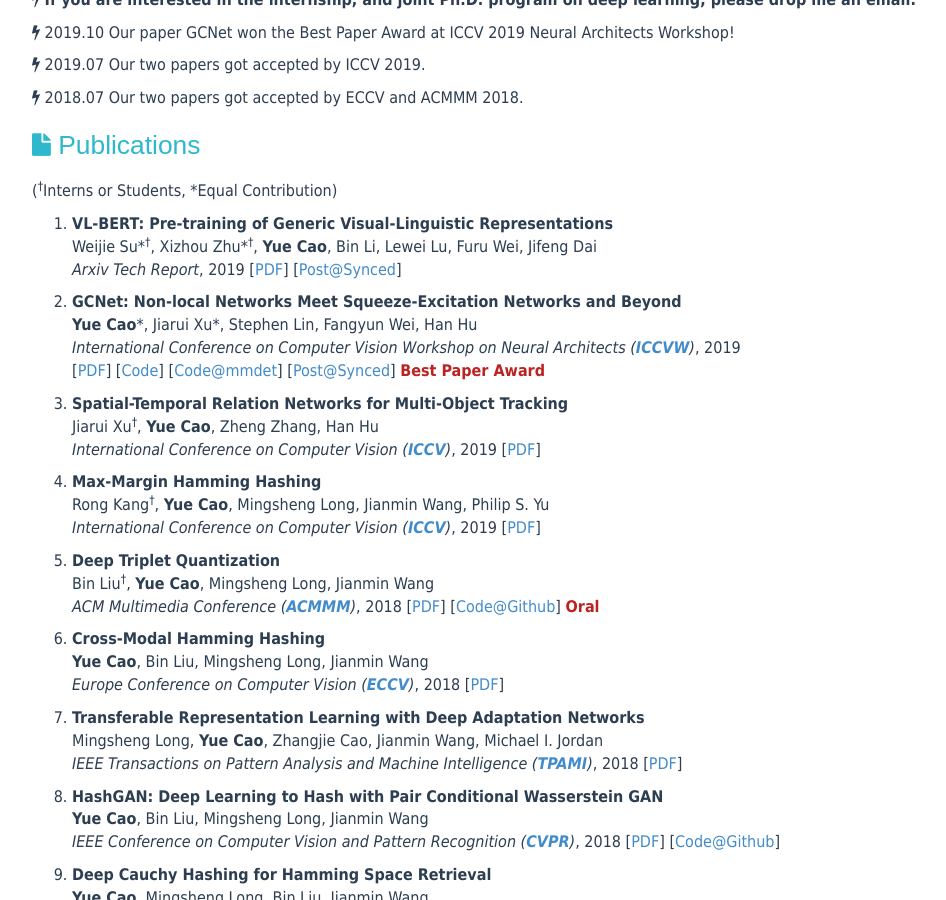
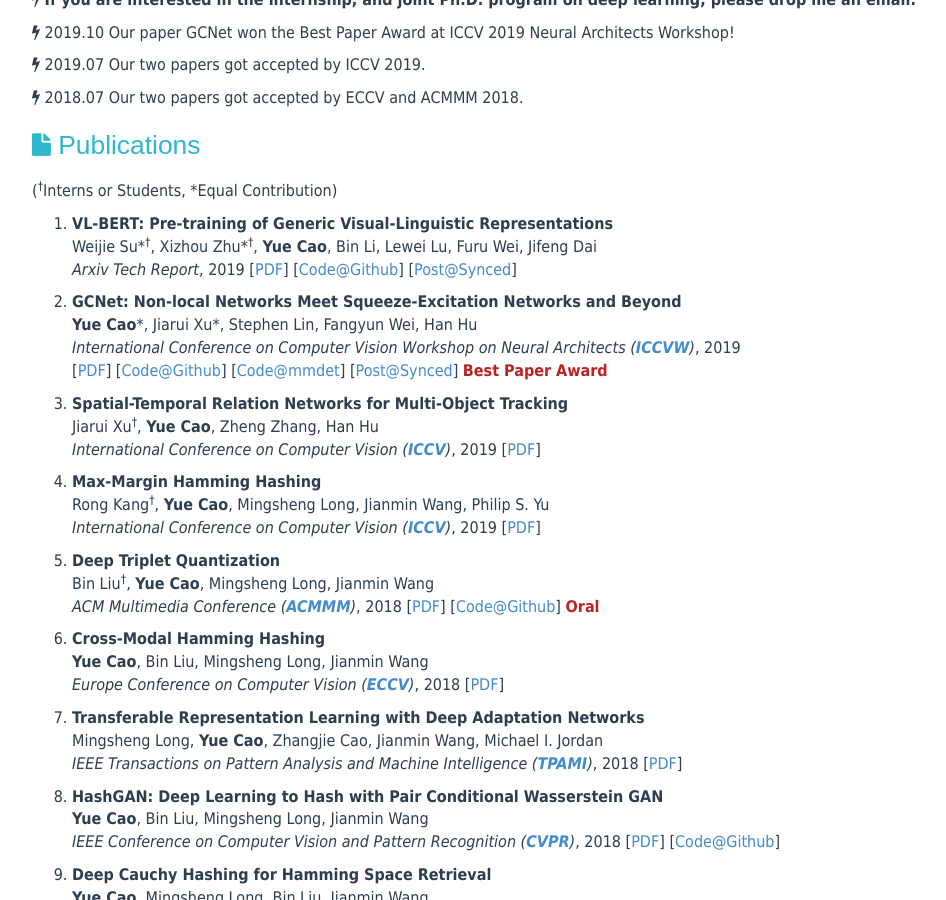
Before and after one commit to caoyue10/caoyue10.github.io, a Jekyll site: the page built from index.html, in a window 1280 px wide and 900 px high, scrolled down 465 px. Shown: the whole window, without its empty margins (138-1084 px from the left). Built offline with Jekyll 4.4.1, drawn with Linux system fonts in a browser that asks for light colours; the list of posts is cut into pages by our own code.

Commit message:
Update index.html

```diff
--- a/index.html
+++ b/index.html
@@ -42,13 +42,13 @@
     <ol>
 	<li><p><strong>VL-BERT: Pre-training of Generic Visual-Linguistic Representations</strong><br>
             Weijie Su*<sup><span>&#8224;</span></sup>, Xizhou Zhu*<sup><span>&#8224;</span></sup>, <strong>Yue Cao</strong>, Bin Li, Lewei Lu, Furu Wei, Jifeng Dai<br>
-            <em>Arxiv Tech Report</em>, 2019 [<a href="https://arxiv.org/abs/1908.08530">PDF</a>] [<a href="https://www.jiqizhixin.com/articles/2019-09-03-10">Post@Synced</a>]
+            <em>Arxiv Tech Report</em>, 2019 [<a href="https://arxiv.org/abs/1908.08530">PDF</a>] [<a href="https://github.com/jackroos/VL-BERT">Code@Github</a>] [<a href="https://www.jiqizhixin.com/articles/2019-09-03-10">Post@Synced</a>]
             </p>
         </li>
 	<li><p><strong>GCNet: Non-local Networks Meet Squeeze-Excitation Networks and Beyond</strong><br>
             <strong>Yue Cao</strong>*, Jiarui Xu*, Stephen Lin, Fangyun Wei, Han Hu<br>
             <em>International Conference on Computer Vision Workshop on Neural Architects (<a href="http://iccv2019.thecvf.com/"><strong>ICCVW</strong></a>)</em>, 2019 <br>
-	    [<a href="https://arxiv.org/pdf/1904.11492.pdf">PDF</a>] [<a href="https://github.com/xvjiarui/GCNet">Code</a>]  [<a href="https://github.com/open-mmlab/mmdetection/tree/master/configs/gcnet">Code@mmdet</a>]  [<a href="https://www.jiqizhixin.com/articles/2019-05-06-12">Post@Synced</a>] <span class="highlight"><strong>Best Paper Award</strong></span>
+	    [<a href="https://arxiv.org/pdf/1904.11492.pdf">PDF</a>] [<a href="https://github.com/xvjiarui/GCNet">Code@Github</a>]  [<a href="https://github.com/open-mmlab/mmdetection/tree/master/configs/gcnet">Code@mmdet</a>]  [<a href="https://www.jiqizhixin.com/articles/2019-05-06-12">Post@Synced</a>] <span class="highlight"><strong>Best Paper Award</strong></span>
             </p>
         </li>
 	<li><p><strong>Spatial-Temporal Relation Networks for Multi-Object Tracking </strong><br>
```
